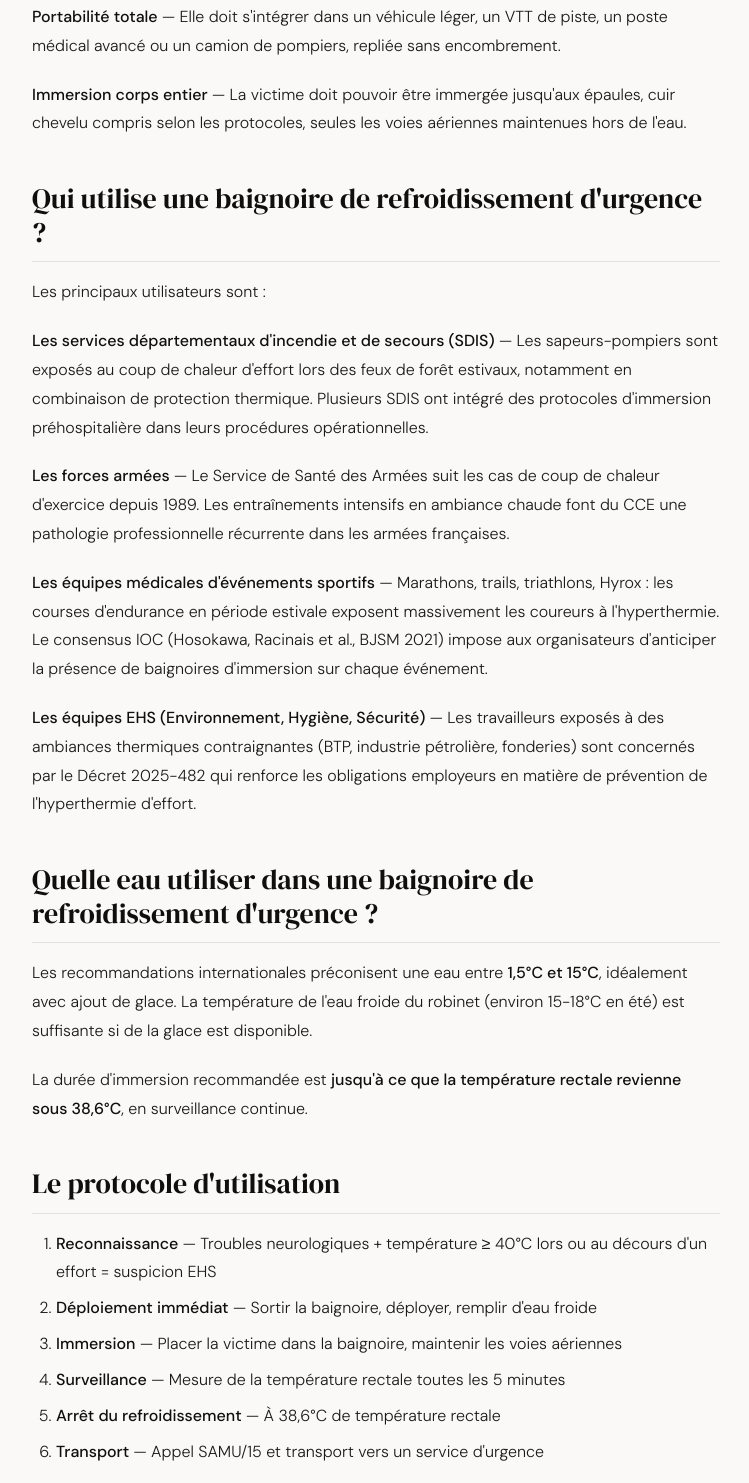
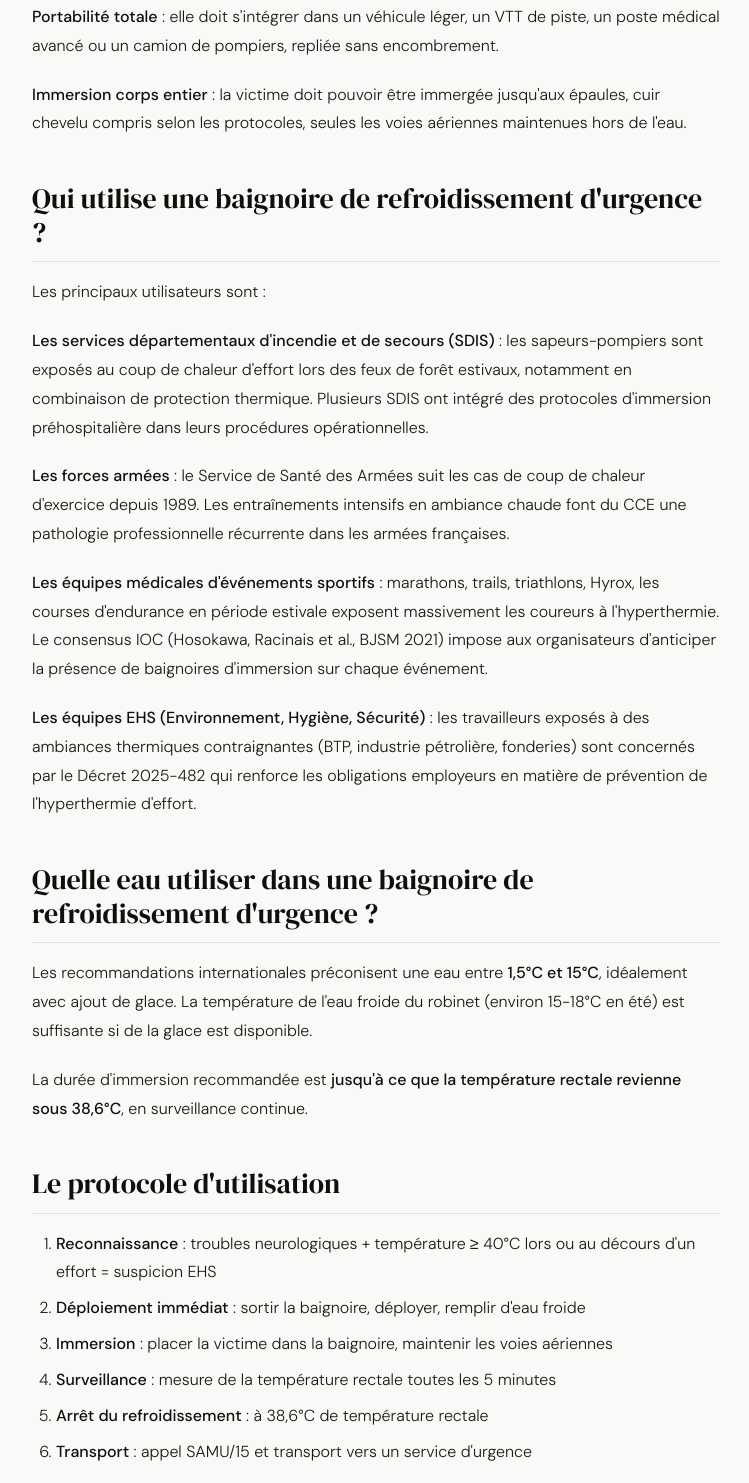
Before and after one commit to Arcmedix/kollder-website, an Eleventy site: page blog/fr/2026-05-25-baignoire-de-refroidissement-urgence-guide-complet.md in a window 1280 px wide. Shown: the part 1491-2974 px from the top of the page, without its empty margins (264-1013 px from the left). Built offline with nearby package versions, Linux system fonts and the light colour scheme; Eleventy itself is replaced by a stand-in of ours; files that its build step writes are made by us from their sources; no server answers.

Commit message:
Remove em dashes from FR pillar article body (pre-existing style violation)

```diff
--- a/blog/fr/2026-05-25-baignoire-de-refroidissement-urgence-guide-complet.md
+++ b/blog/fr/2026-05-25-baignoire-de-refroidissement-urgence-guide-complet.md
@@ -55,7 +55,7 @@ C'est aujourd'hui l'équipement de référence recommandé par la Société Fran
 
 Le coup de chaleur d'effort est une urgence absolue. Lorsque la température corporelle centrale dépasse 40°C avec des troubles neurologiques, chaque minute sans refroidissement efficace aggrave les lésions organiques et augmente le risque de décès ou de séquelles permanentes.
 
-Le problème des méthodes alternatives — serviettes humides, brumisateurs, poches de glace — est leur vitesse de refroidissement insuffisante : environ **0,03°C par minute**. L'immersion en eau froide atteint **0,35°C par minute**, soit plus de 10 fois plus rapide.
+Le problème des méthodes alternatives (serviettes humides, brumisateurs, poches de glace) est leur vitesse de refroidissement insuffisante : environ **0,03°C par minute**. L'immersion en eau froide atteint **0,35°C par minute**, soit plus de 10 fois plus rapide.
 
 Le Dr Douglas Casa, CEO du Korey Stringer Institute (Université du Connecticut), a documenté un taux de survie de **100% sur plus de 401 cas** d'hyperthermie sévère traités par immersion immédiate, lorsque la température centrale repassait sous 40°C dans les 30 premières minutes.
 
@@ -63,23 +63,23 @@ Le Dr Douglas Casa, CEO du Korey Stringer Institute (Université du Connecticut)
 
 Une baignoire de refroidissement d'urgence est conçue pour trois contraintes spécifiques que les baignoires classiques ne peuvent pas satisfaire :
 
-**Déploiement immédiat** — La baignoire doit être opérationnelle en moins de 2 minutes, par une seule personne, sans outillage. Les rigides nécessitent un transport spécifique et une infrastructure.
+**Déploiement immédiat** : la baignoire doit être opérationnelle en moins de 2 minutes, par une seule personne, sans outillage. Les rigides nécessitent un transport spécifique et une infrastructure.
 
-**Portabilité totale** — Elle doit s'intégrer dans un véhicule léger, un VTT de piste, un poste médical avancé ou un camion de pompiers, repliée sans encombrement.
+**Portabilité totale** : elle doit s'intégrer dans un véhicule léger, un VTT de piste, un poste médical avancé ou un camion de pompiers, repliée sans encombrement.
 
-**Immersion corps entier** — La victime doit pouvoir être immergée jusqu'aux épaules, cuir chevelu compris selon les protocoles, seules les voies aériennes maintenues hors de l'eau.
+**Immersion corps entier** : la victime doit pouvoir être immergée jusqu'aux épaules, cuir chevelu compris selon les protocoles, seules les voies aériennes maintenues hors de l'eau.
 
 ## Qui utilise une baignoire de refroidissement d'urgence ?
 
 Les principaux utilisateurs sont :
 
-**Les services départementaux d'incendie et de secours (SDIS)** — Les sapeurs-pompiers sont exposés au coup de chaleur d'effort lors des feux de forêt estivaux, notamment en combinaison de protection thermique. Plusieurs SDIS ont intégré des protocoles d'immersion préhospitalière dans leurs procédures opérationnelles.
+**Les services départementaux d'incendie et de secours (SDIS)** : les sapeurs-pompiers sont exposés au coup de chaleur d'effort lors des feux de forêt estivaux, notamment en combinaison de protection thermique. Plusieurs SDIS ont intégré des protocoles d'immersion préhospitalière dans leurs procédures opérationnelles.
 
-**Les forces armées** — Le Service de Santé des Armées suit les cas de coup de chaleur d'exercice depuis 1989. Les entraînements intensifs en ambiance chaude font du CCE une pathologie professionnelle récurrente dans les armées françaises.
+**Les forces armées** : le Service de Santé des Armées suit les cas de coup de chaleur d'exercice depuis 1989. Les entraînements intensifs en ambiance chaude font du CCE une pathologie professionnelle récurrente dans les armées françaises.
 
-**Les équipes médicales d'événements sportifs** — Marathons, trails, triathlons, Hyrox : les courses d'endurance en période estivale exposent massivement les coureurs à l'hyperthermie. Le consensus IOC (Hosokawa, Racinais et al., BJSM 2021) impose aux organisateurs d'anticiper la présence de baignoires d'immersion sur chaque événement.
+**Les équipes médicales d'événements sportifs** : marathons, trails, triathlons, Hyrox, les courses d'endurance en période estivale exposent massivement les coureurs à l'hyperthermie. Le consensus IOC (Hosokawa, Racinais et al., BJSM 2021) impose aux organisateurs d'anticiper la présence de baignoires d'immersion sur chaque événement.
 
-**Les équipes EHS (Environnement, Hygiène, Sécurité)** — Les travailleurs exposés à des ambiances thermiques contraignantes (BTP, industrie pétrolière, fonderies) sont concernés par le Décret 2025-482 qui renforce les obligations employeurs en matière de prévention de l'hyperthermie d'effort.
+**Les équipes EHS (Environnement, Hygiène, Sécurité)** : les travailleurs exposés à des ambiances thermiques contraignantes (BTP, industrie pétrolière, fonderies) sont concernés par le Décret 2025-482 qui renforce les obligations employeurs en matière de prévention de l'hyperthermie d'effort.
 
 ## Quelle eau utiliser dans une baignoire de refroidissement d'urgence ?
 
@@ -89,12 +89,12 @@ La durée d'immersion recommandée est **jusqu'à ce que la température rectale
 
 ## Le protocole d'utilisation
 
-1. **Reconnaissance** — Troubles neurologiques + température ≥ 40°C lors ou au décours d'un effort = suspicion EHS
-2. **Déploiement immédiat** — Sortir la baignoire, déployer, remplir d'eau froide
-3. **Immersion** — Placer la victime dans la baignoire, maintenir les voies aériennes
-4. **Surveillance** — Mesure de la température rectale toutes les 5 minutes
-5. **Arrêt du refroidissement** — À 38,6°C de température rectale
-6. **Transport** — Appel SAMU/15 et transport vers un service d'urgence
+1. **Reconnaissance** : troubles neurologiques + température ≥ 40°C lors ou au décours d'un effort = suspicion EHS
+2. **Déploiement immédiat** : sortir la baignoire, déployer, remplir d'eau froide
+3. **Immersion** : placer la victime dans la baignoire, maintenir les voies aériennes
+4. **Surveillance** : mesure de la température rectale toutes les 5 minutes
+5. **Arrêt du refroidissement** : à 38,6°C de température rectale
+6. **Transport** : appel SAMU/15 et transport vers un service d'urgence
 
 La règle fondamentale : **Cool first, transport second**. Ne jamais transporter avant d'avoir refroidi.
 
```
